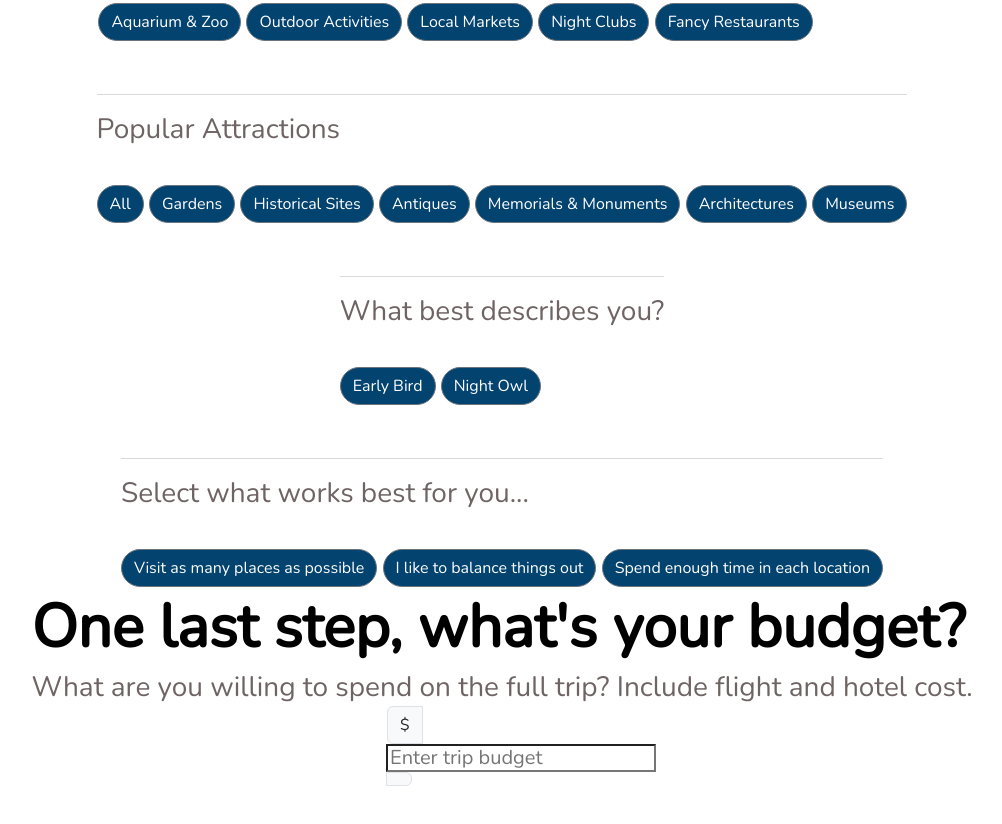
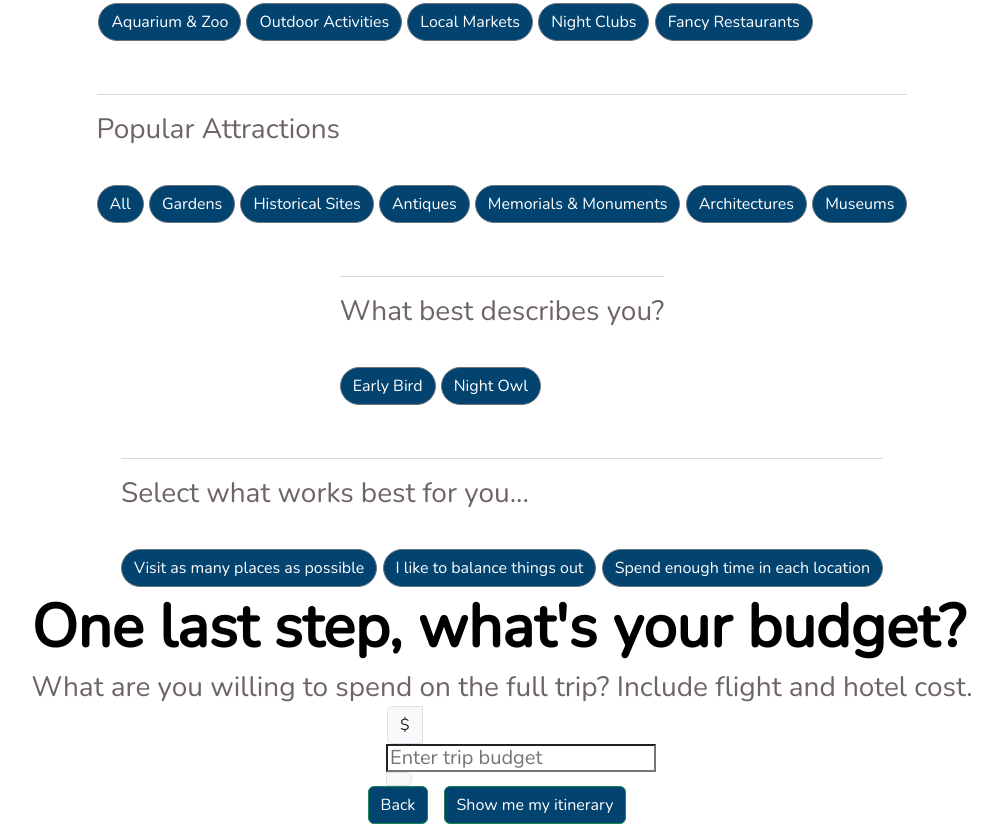
Before and after one commit to denver-dsouza/VisyTour, a website: page reco4.html in a window 1280 px wide. Shown: the part 719-1543 px from the top of the page, without its empty margins (138-1140 px from the left). Before the commit the page ends 1505 px from the top, so only its background shows below. Drawn offline with nearby package versions, Linux system fonts and the light colour scheme.

Commit message:
Adding buttons to the end of the reco 4 screen

```diff
--- a/reco4.html
+++ b/reco4.html
@@ -136,4 +136,10 @@
         </div>
     </div>
 </div>
+
+<div class="second-seg">
+    <div>
+        <a href="./reco.html" class="btn btn-outline-success btn-space">Back</a>
+        <a href="" class="btn btn-outline-success btn-space">Show me my itinerary</a>
+    </div>
 </body>
```
